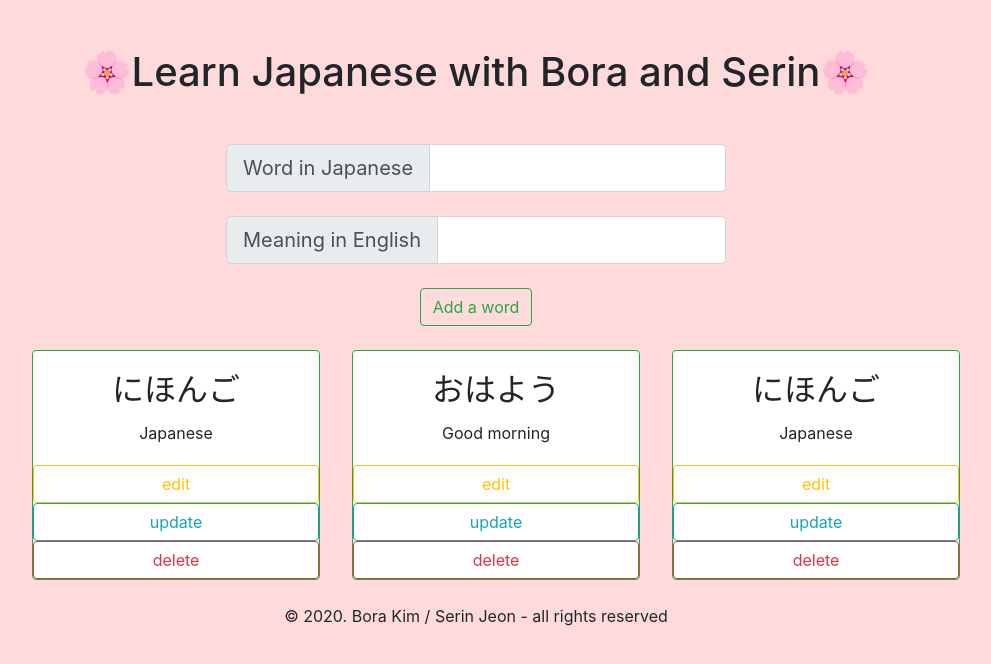
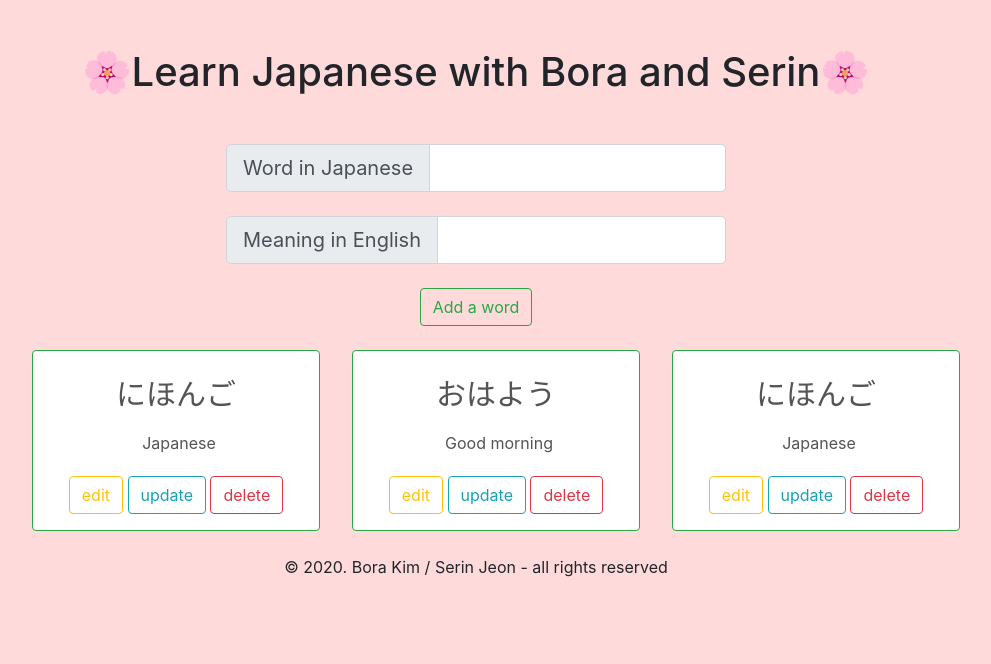
Before and after one commit to serin0837/Learn-Japanese, a website: page index.html in a window 1280 px wide. Shown: the whole page, without its empty margins (164-1155 px from the left). Drawn offline with nearby package versions, Linux system fonts and the light colour scheme.

Commit message:
Restructured functions for Add item, Edit and Update

```diff
--- a/app.js
+++ b/app.js
@@ -2,10 +2,9 @@ const newWords ={
     wordH2Input : document.getElementById("japanese"),
     wordMeaningInput :document.getElementById("english")
 };
-
-const html1 = '<li class="card border-success m-3" style="width: 18rem;"><div class="card-body"><h2 class="card-title">'
-const html2 = '</h2><p class="card-text">'
-const html3 = '</p></div><button type="button" class="btn btn-outline-warning edit">edit</button><button type="button" class="btn btn-outline-info update">update</button><button type="button" class="btn btn-outline-danger delete">delete</button></li>'
+const html1 = '<li class="card border-success m-3" style="width: 18rem;"><div class="card-body"><input type="textbox" class="card-title" value="'
+const html2 = '" disabled></input><input type="textbox" class="card-text" value="'
+const html3 = '" disabled></input></div><div class="flex mb-3"><button type="button" class="btn btn-outline-warning edit">edit</button><button type="button" class="btn btn-outline-info update">update</button><button type="button" class="btn btn-outline-danger delete">delete</button></div></li>'
 const validate = document.querySelector('input');
 
 document.querySelector("#add-button").addEventListener("click", addWord);
@@ -27,33 +26,20 @@ const string2 = '"></input>'
 document.getElementById('card').addEventListener('click', function(e) {
 const tgt = e.target;
 const parent = tgt.closest('li');
+const japanese = parent.querySelector(".card-title")
+const english = parent.querySelector(".card-text")
+
 if (tgt.classList.contains('delete')) parent.remove();
     else if (tgt.classList.contains('edit')) {
-// console.log("Update clicked for ", parent.querySelector(".card-title").textContent)
-// document.createElement("input");
-    const japanese = parent.querySelector(".card-title")
-    const english = parent.querySelector(".card-text")
-    japanese.insertAdjacentHTML('beforeend', string1+japanese.textContent+string2);
-    english.insertAdjacentHTML('beforeend', string1+english.textContent+string2);
-    // parent.querySelector("card-title").textContent.style.display ="none"
+        japanese.removeAttribute('disabled');
+        english.removeAttribute('disabled');
+        japanese.style.border = "1px solid rgb(224, 140, 154)";
+        english.style.border = "1px solid rgb(224, 140, 154)";
     }
     else if (tgt.classList.contains('update')) {
-    // console.log("Update clicked for ", parent.querySelector(".card-title").textContent)
-    // document.createElement("input");
-    console.log("update")
-    console.log(document.getElementById("update-input-box").value)
-    //need to have a look
-    const editedWords ={
-        editedWordJapanese : document.getElementById("japanese"),
-        editedWordEnglish : document.getElementById("english")
-    };
+        japanese.setAttribute("disabled",'disabled');
+        english.setAttribute("disabled",'disabled');
+        japanese.style.border="none";
+        english.style.border="none";
     }
 });
-
-
-//<input type="text" placeholder="Jap"><h2 class="card-title">にほんご</h2></input>
-
-// editInput.type="text";
-// var editTask=function(){
-//     console.log("Edit Task...");
-//     console.log("Change 'edit' to 'save'");
--- a/index.html
+++ b/index.html
@@ -29,30 +29,36 @@
     <ul class="card-list row m-2 d-flex flex-row justify-content-center" id="card">
       <li class="card border-success m-3" style="width: 18rem;">
         <div class="card-body">
-          <h2 class="card-title">にほんご</h2>
-          <p class="card-text">Japanese</p>
+          <input type="textbox" class="card-title" value="にほんご" disabled></input>
+          <input type="textbox" class="card-text" value="Japanese" disabled></input>
         </div>
+        <div class="flex mb-3">
           <button type="button" class="btn btn-outline-warning edit">edit</button>
           <button type="button" class="btn btn-outline-info update">update</button>
           <button type="button" class="btn btn-outline-danger delete">delete</button>
+        </div>
       </li>
       <li class="card border-success m-3" style="width: 18rem;">
         <div class="card-body">
-          <h2 class="card-title">おはよう</h2>
-          <p class="card-text">Good morning</p>
+          <input type="textbox" class="card-title" value="おはよう" disabled></input>
+          <input type="textbox" class="card-text" value="Good morning" disabled></input>
         </div>
+        <div class="flex mb-3">
           <button type="button" class="btn btn-outline-warning edit">edit</button>
           <button type="button" class="btn btn-outline-info update">update</button>
           <button type="button" class="btn btn-outline-danger delete">delete</button>
+        </div>
       </li>
       <li class="card border-success m-3" style="width: 18rem;">
         <div class="card-body">
-          <h2 class="card-title">にほんご</h2>
-          <p class="card-text">Japanese</p>
+          <input type="textbox" class="card-title" value="にほんご" disabled></input>
+          <input type="textbox" class="card-text" value="Japanese" disabled></input>
         </div>
+        <div class="flex mb-3">
           <button type="button" class="btn btn-outline-warning edit">edit</button>
           <button type="button" class="btn btn-outline-info update">update</button>
           <button type="button" class="btn btn-outline-danger delete">delete</button>
+        </div>
       </li>
     </ul>
     <footer>
--- a/style.css
+++ b/style.css
@@ -11,3 +11,17 @@ body {
 .update-input-box {
   width: 200px;
 }
+
+.card-title {
+  width: 200px;
+  text-align: center;
+  font-size: 30px;
+  border:none;
+  background-color: white;
+
+}
+.card-text {
+  text-align: center;
+  border: none;
+  background-color: white;
+}
```
Also changed, not shown: README.md. Lines whose indentation alone changed are shown as unchanged.
